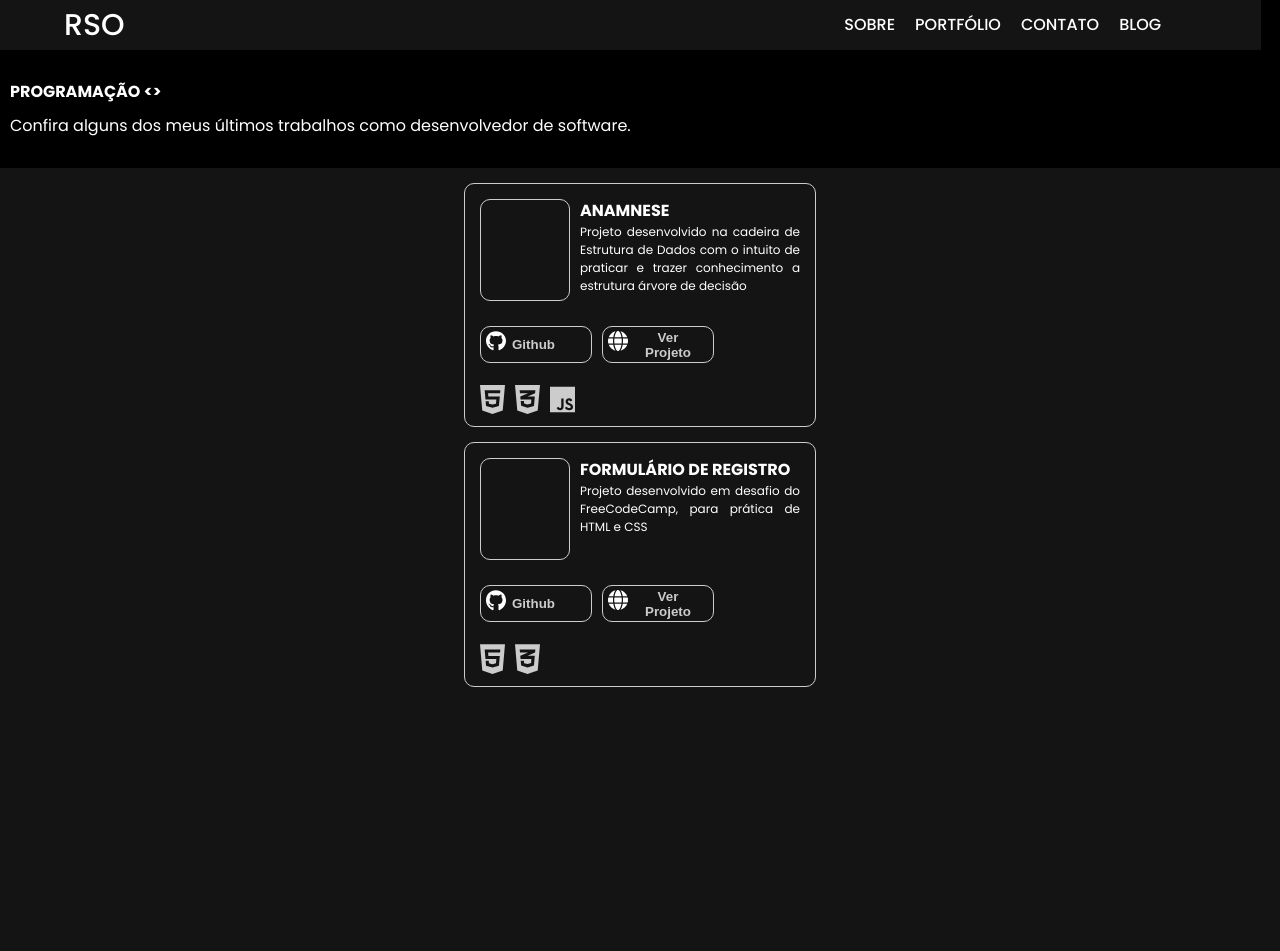
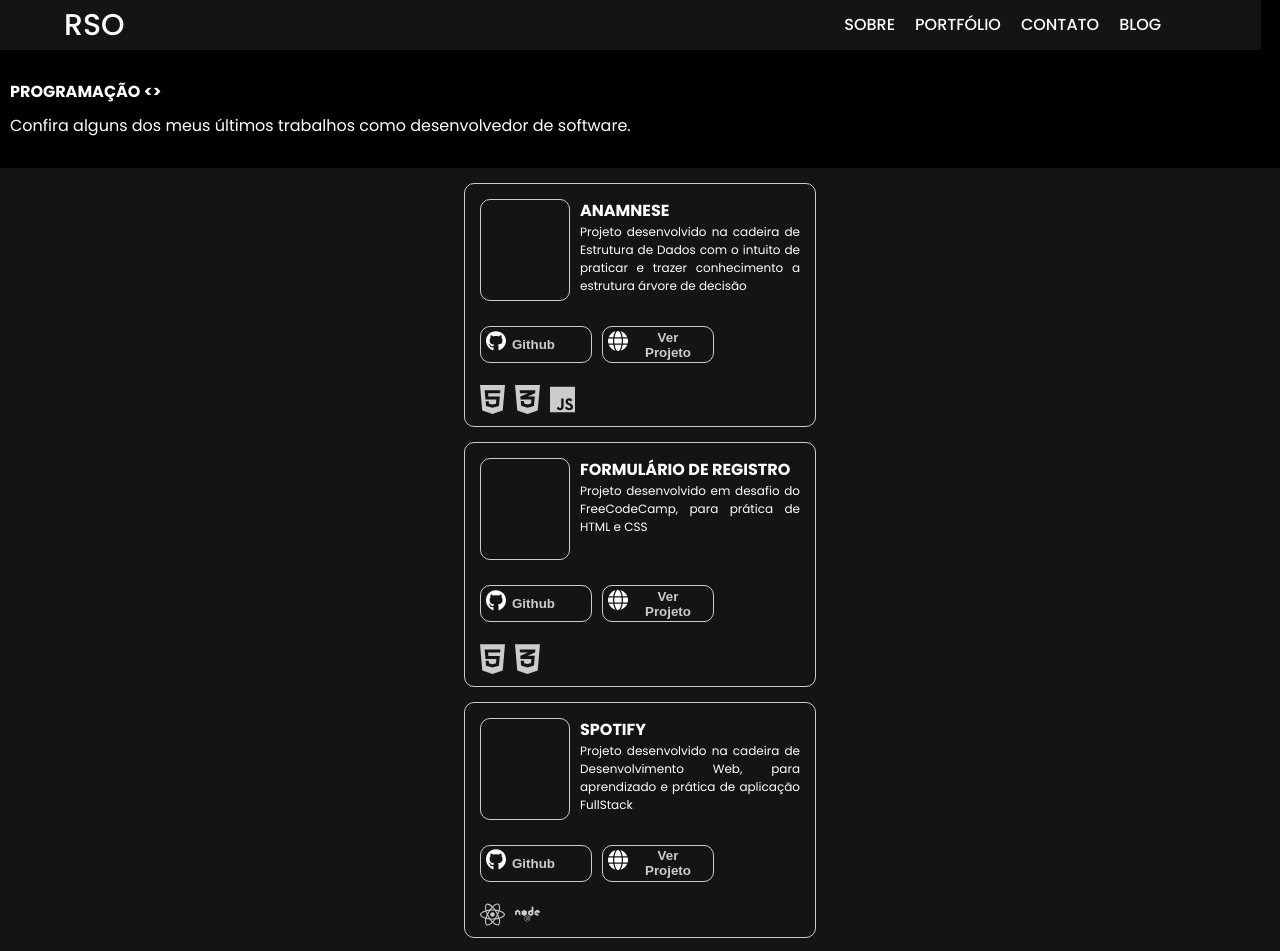
Before and after one commit to rafasdoliveira/portfolio, a React (Vite) app: page /portfolio in a window 1280 px wide. Shown: the top 951 px of the page. Built offline with nearby package versions, Linux system fonts and the light colour scheme.

Commit message:
Atualizações

```diff
--- a/src/components/CardsPortoflio/cardsportfolio.css
+++ b/src/components/CardsPortoflio/cardsportfolio.css
@@ -2,7 +2,6 @@
     display: flex;
     flex-direction: column;
     align-items: center;
-
 }
 
 .cardPortfolio {
--- a/src/constants/cardPortfolioDev/cardPortfolioDev.jsx
+++ b/src/constants/cardPortfolioDev/cardPortfolioDev.jsx
@@ -38,7 +38,31 @@ const cardPortfolioDev = () => {
             projetoSvg: Globe,
             projetoLink: "https://registration-form-ruddy.vercel.app/",
             linguagens: [Html, Css]
-            },
+        },
+        {
+            id: 3,
+            img: "",
+            alt: "",
+            titulo: "Spotify",
+            descricao: "Projeto desenvolvido na cadeira de Desenvolvimento Web, para aprendizado e prática de aplicação FullStack",
+            githubSvg: GitHub,
+            githubLink: "https://github.com/rafasdoliveira/registration-form",
+            projetoSvg: Globe,
+            projetoLink: "https://spotify-git-main-rafasdoliveira.vercel.app/",
+            linguagens: [React, Node]
+        },
+        {
+            id: 4,
+            img: "",
+            alt: "",
+            titulo: "Fortlog Transportes",
+            descricao: "Projeto desenvolvido ",
+            githubSvg: GitHub,
+            githubLink: "https://github.com/rafasdoliveira/registration-form",
+            projetoSvg: Globe,
+            projetoLink: "https://fortlog-transportes.vercel.app/",
+            linguagens: [React, Node]
+        },
     ])
 
   return cardProjeto
--- a/src/pages/portfolio/portfolio.css
+++ b/src/pages/portfolio/portfolio.css
@@ -18,6 +18,6 @@
 }
 
 .container-porfolio-dev {
-    height: 100vh;
+    height: 100%;
     background-color: #141414;
 }
```
